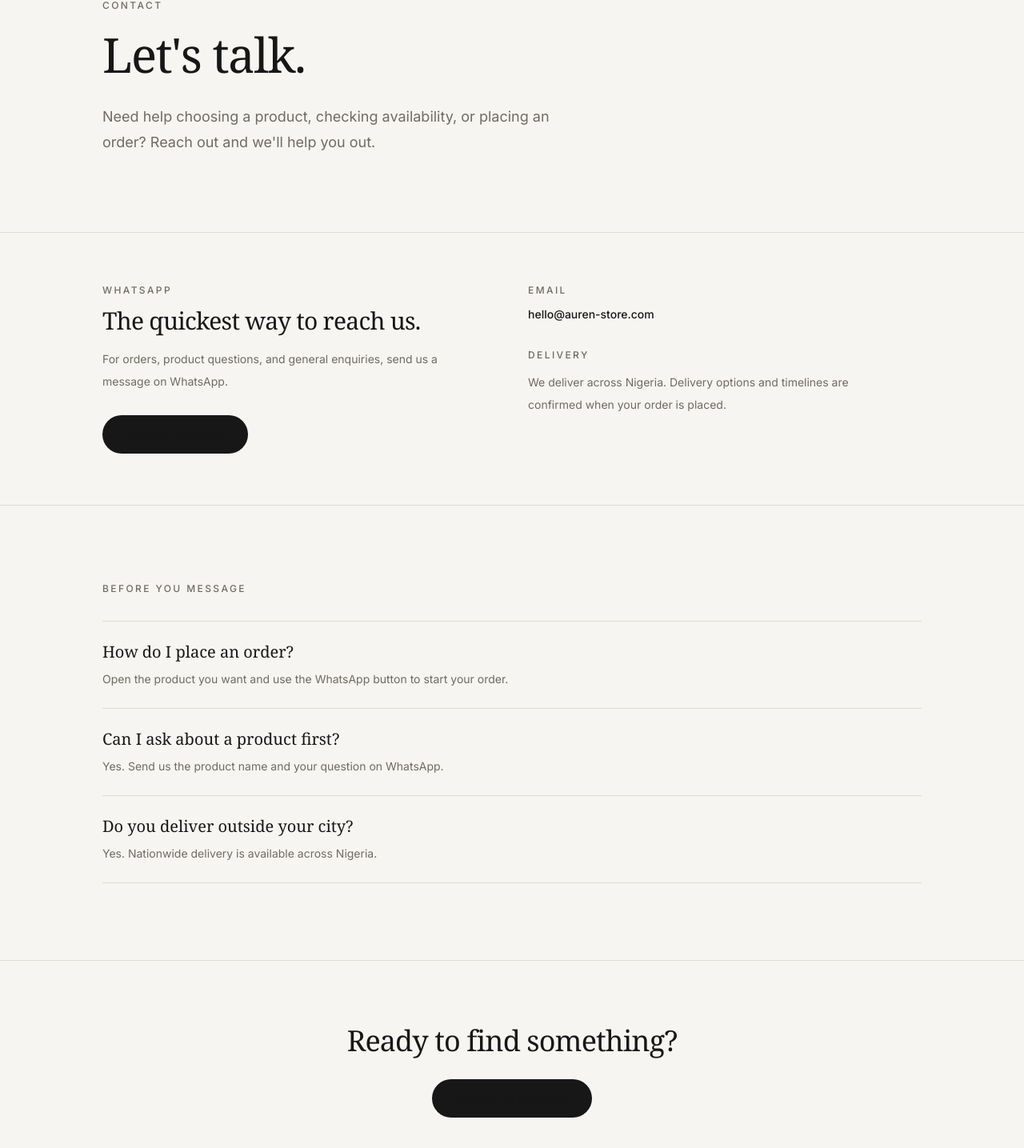
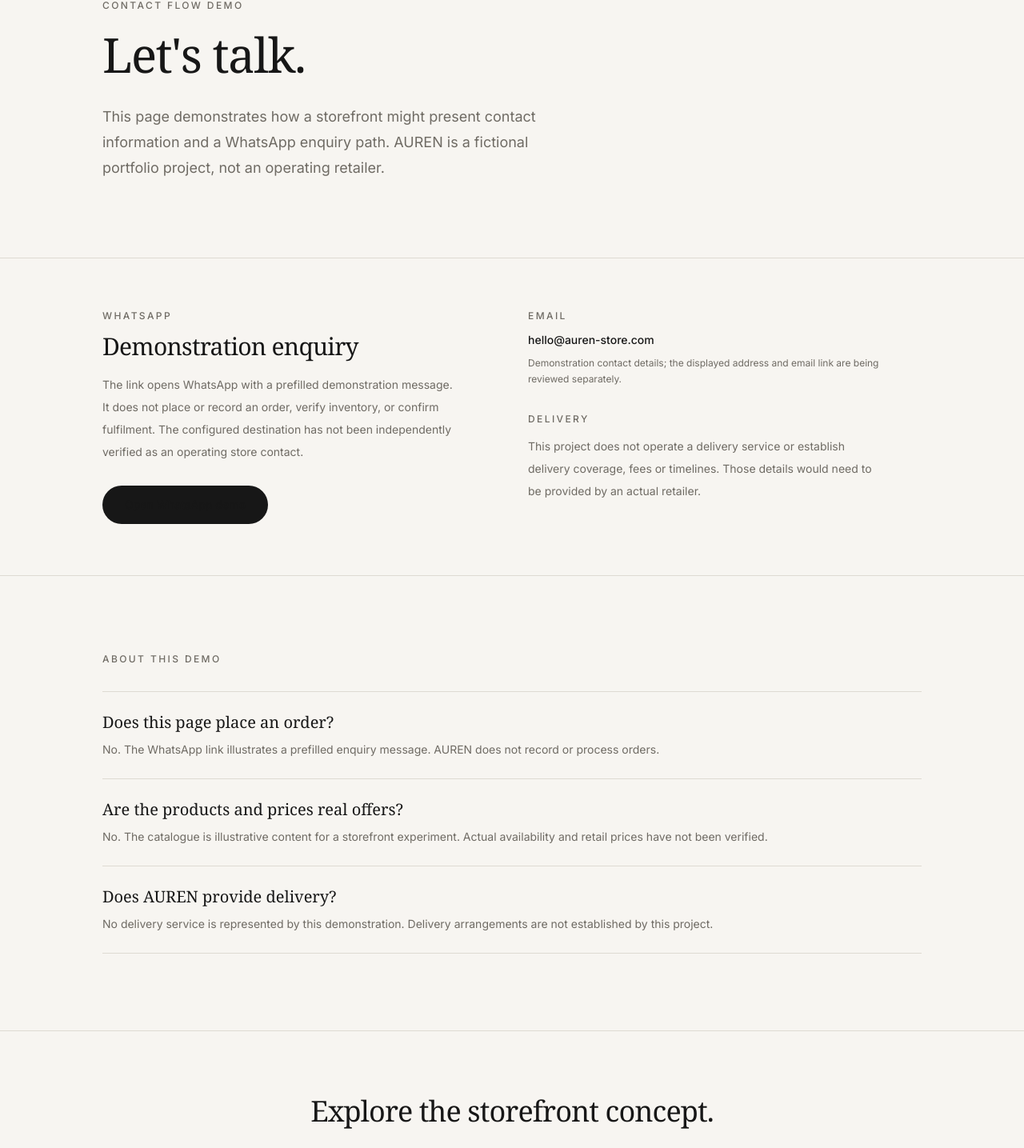
Before and after one commit to JJTGG/auren-store, a Next.js app: page /contact in a window 1280 px wide. Shown: the part 235-1670 px from the top of the page at 80% size. Built offline with nearby package versions, Linux system fonts and the light colour scheme; a web font is replaced by a local one.

Commit message:
fix: clarify AUREN is a storefront demo

```diff
--- a/app/contact/page.tsx
+++ b/app/contact/page.tsx
@@ -1,7 +1,7 @@
 import Link from "next/link";
 
 const whatsappUrl =
-  "https://wa.me/2348147436789?text=Hi%20AUREN%2C%20I%20have%20a%20question.";
+  "https://wa.me/2348147436789?text=Hi%2C%20I%27m%20testing%20the%20AUREN%20storefront%20demo.%20I%20understand%20this%20is%20a%20fictional%20project%20and%20does%20not%20represent%20verified%20stock%20or%20delivery.";
 
 export default function ContactPage() {
   return (
@@ -9,7 +9,7 @@ export default function ContactPage() {
       <section className="px-5 py-16 sm:px-8 sm:py-24">
         <div className="mx-auto max-w-5xl">
           <p className="text-xs font-medium uppercase tracking-[0.2em] text-[var(--muted)]">
-            Contact
+            Contact flow demo
           </p>
 
           <h1 className="mt-4 max-w-3xl font-serif text-5xl leading-tight tracking-tight sm:text-6xl">
@@ -17,8 +17,9 @@ export default function ContactPage() {
           </h1>
 
           <p className="mt-6 max-w-xl text-base leading-8 text-[var(--muted)] sm:text-lg">
-            Need help choosing a product, checking availability, or placing
-            an order? Reach out and we&apos;ll help you out.
+            This page demonstrates how a storefront might present contact
+            information and a WhatsApp enquiry path. AUREN is a fictional
+            portfolio project, not an operating retailer.
           </p>
         </div>
       </section>
@@ -31,21 +32,24 @@ export default function ContactPage() {
             </p>
 
             <h2 className="mt-3 font-serif text-3xl tracking-tight">
-              The quickest way to reach us.
+              Demonstration enquiry
             </h2>
 
             <p className="mt-4 max-w-md text-sm leading-7 text-[var(--muted)]">
-              For orders, product questions, and general enquiries, send us a
-              message on WhatsApp.
+              The link opens WhatsApp with a prefilled demonstration
+              message. It does not place or record an order, verify
+              inventory, or confirm fulfilment. The configured destination
+              has not been independently verified as an operating store
+              contact.
             </p>
 
             <a
               href={whatsappUrl}
               target="_blank"
-              rel="noreferrer"
-              className="mt-7 inline-flex rounded-full bg-[var(--foreground)] px-7 py-3.5 text-sm font-medium text-white transition hover:opacity-85"
+              rel="noopener noreferrer"
+              className="mt-7 inline-flex rounded-full bg-[var(--foreground)] px-7 py-3.5 text-sm font-medium text-white transition hover:opacity-85 focus:outline-none focus:ring-2 focus:ring-[var(--foreground)] focus:ring-offset-4"
             >
-              Chat on WhatsApp
+              Open WhatsApp demo
             </a>
           </div>
 
@@ -61,6 +65,10 @@ export default function ContactPage() {
               >
                 hello@auren-store.com
               </a>
+              <p className="mt-2 text-xs leading-5 text-[var(--muted)]">
+                Demonstration contact details; the displayed address and
+                email link are being reviewed separately.
+              </p>
             </div>
 
             <div>
@@ -69,8 +77,9 @@ export default function ContactPage() {
               </p>
 
               <p className="mt-3 max-w-md text-sm leading-7 text-[var(--muted)]">
-                We deliver across Nigeria. Delivery options and timelines are
-                confirmed when your order is placed.
+                This project does not operate a delivery service or
+                establish delivery coverage, fees or timelines. Those
+                details would need to be provided by an actual retailer.
               </p>
             </div>
           </div>
@@ -80,35 +89,38 @@ export default function ContactPage() {
       <section className="px-5 py-16 sm:px-8 sm:py-24">
         <div className="mx-auto max-w-5xl">
           <p className="text-xs font-medium uppercase tracking-[0.2em] text-[var(--muted)]">
-            Before you message
+            About this demo
           </p>
 
           <div className="mt-8 divide-y divide-[var(--border)] border-y border-[var(--border)]">
             <div className="py-6">
               <h2 className="font-serif text-xl">
-                How do I place an order?
+                Does this page place an order?
               </h2>
               <p className="mt-2 text-sm leading-6 text-[var(--muted)]">
-                Open the product you want and use the WhatsApp button to start
-                your order.
+                No. The WhatsApp link illustrates a prefilled enquiry
+                message. AUREN does not record or process orders.
               </p>
             </div>
 
             <div className="py-6">
               <h2 className="font-serif text-xl">
-                Can I ask about a product first?
+                Are the products and prices real offers?
               </h2>
               <p className="mt-2 text-sm leading-6 text-[var(--muted)]">
-                Yes. Send us the product name and your question on WhatsApp.
+                No. The catalogue is illustrative content for a storefront
+                experiment. Actual availability and retail prices have not
+                been verified.
               </p>
             </div>
 
             <div className="py-6">
               <h2 className="font-serif text-xl">
-                Do you deliver outside your city?
+                Does AUREN provide delivery?
               </h2>
               <p className="mt-2 text-sm leading-6 text-[var(--muted)]">
-                Yes. Nationwide delivery is available across Nigeria.
+                No delivery service is represented by this demonstration.
+                Delivery arrangements are not established by this project.
               </p>
             </div>
           </div>
@@ -118,14 +130,14 @@ export default function ContactPage() {
       <section className="border-t border-[var(--border)] px-5 py-16 text-center sm:px-8 sm:py-20">
         <div className="mx-auto max-w-2xl">
           <h2 className="font-serif text-3xl tracking-tight sm:text-4xl">
-            Ready to find something?
+            Explore the storefront concept.
           </h2>
 
           <Link
             href="/shop"
-            className="mt-7 inline-flex rounded-full bg-[var(--foreground)] px-7 py-3.5 text-sm font-medium text-white transition hover:opacity-85"
+            className="mt-7 inline-flex rounded-full bg-[var(--foreground)] px-7 py-3.5 text-sm font-medium text-white transition hover:opacity-85 focus:outline-none focus:ring-2 focus:ring-[var(--foreground)] focus:ring-offset-4"
           >
-            Browse the collection
+            Browse demo catalogue
           </Link>
         </div>
       </section>
```
